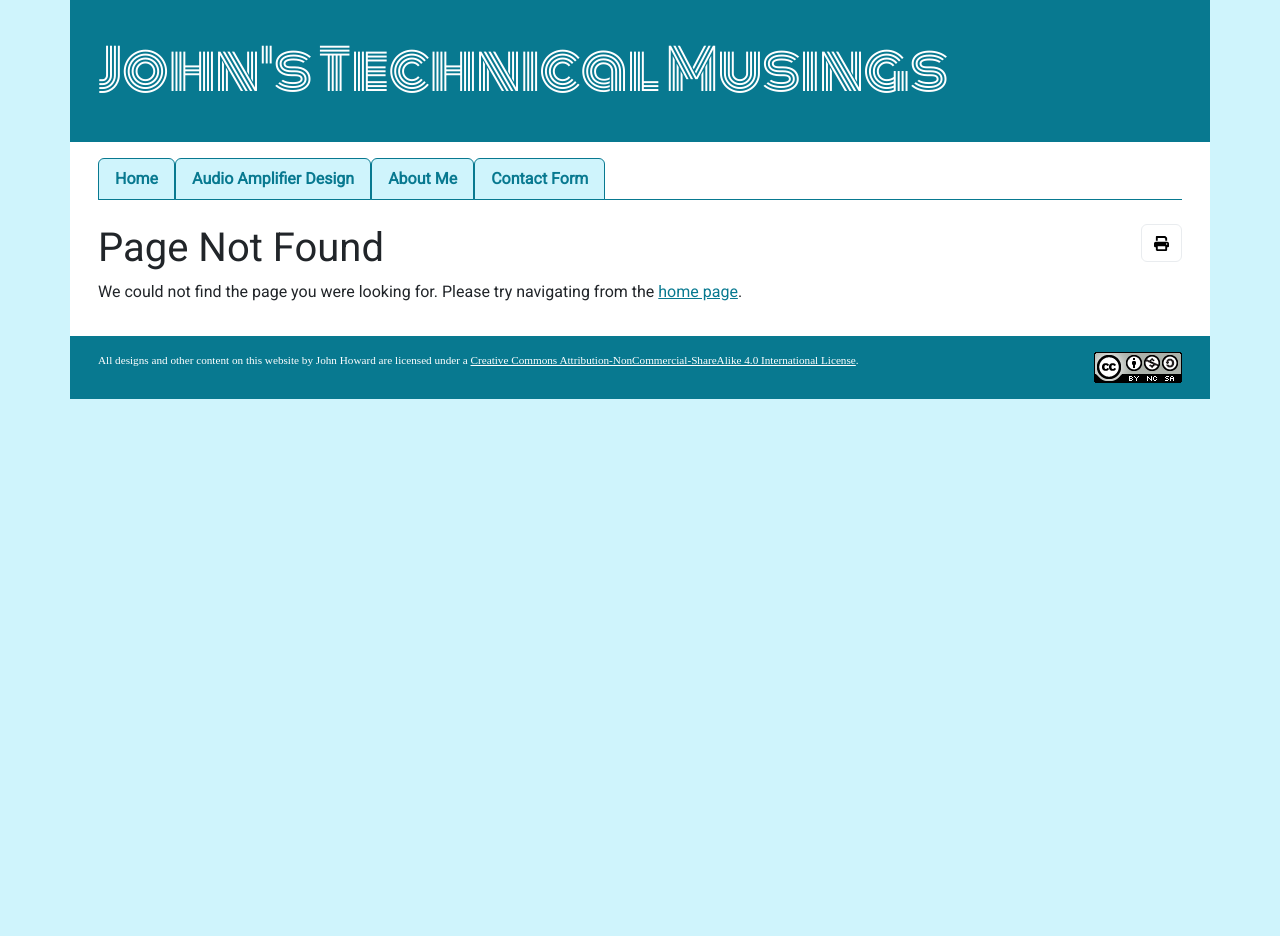
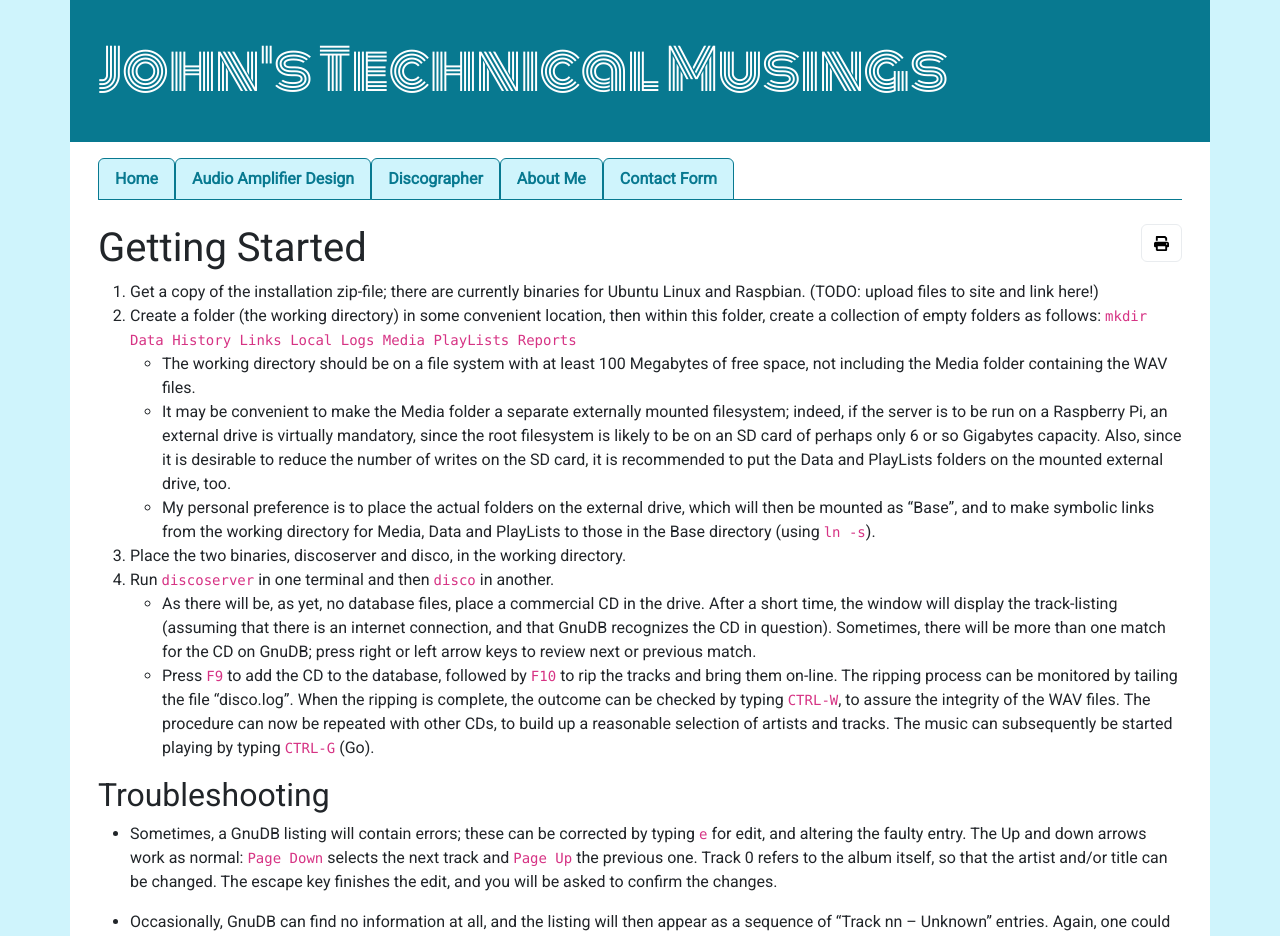
Before and after one commit to RobinetDisco/robinet.co.uk, a Next.js app: page /disco/getting-started in a window 1280 px wide. Before the commit this address had no page. Shown: the top 936 px of the page. Before the commit the page ends 800 px from the top, so only its background shows below. Built offline with nearby package versions, Linux system fonts and the light colour scheme.

Commit message:
Getting started guide; directory to hold binaries

```diff
--- a/app/components/nav-items.tsx
+++ b/app/components/nav-items.tsx
@@ -11,7 +11,7 @@ export default function NavItems() {
       url: '/amplifier-design',
       key: 'amplifier-design',
     },
-    // { name: 'Discographer', url: '/disco', key: 'disco' },
+    { name: 'Discographer', url: '/disco', key: 'disco' },
     { name: 'About Me', url: '/about', key: 'about' },
     { name: 'Contact Form', url: '/contact', key: 'contact' },
   ]
--- /dev/null
+++ b/app/disco/getting-started/page.mdx
@@ -0,0 +1,22 @@
+export const metadata = {
+  title: 'Getting Started'
+}
+
+# Getting Started
+
+1. Get a copy of the installation zip-file; there are currently binaries for Ubuntu Linux and Raspbian. (TODO: upload files to site and link here!)
+1. Create a folder (the working directory) in some convenient location, then within this folder, create a collection of empty folders as follows: `mkdir Data History Links Local Logs Media PlayLists Reports`
+      - The working directory should be on a file system with at least 100 Megabytes of free space, not including the Media folder containing the WAV files.
+      - It may be convenient to make the Media folder a separate externally mounted filesystem;  indeed, if the server is to be run on a Raspberry Pi, an external drive is virtually mandatory, since the root filesystem is likely to be on an SD card  of perhaps only 6 or so Gigabytes capacity.  Also, since it is desirable to reduce the number of writes on the SD card, it is recommended to put the Data and PlayLists folders on the mounted external drive, too.
+      - My personal preference is to place the actual folders on the external drive, which will then be mounted as “Base”, and to make symbolic links from the working directory for Media, Data and PlayLists to those in the Base directory (using `ln -s`).
+1. Place the two binaries, discoserver and disco, in the working directory.
+1. Run `discoserver` in one terminal and then `disco` in another.
+    - As there will be, as yet, no database files, place a commercial CD in the drive.  After a short time, the window will display the track-listing (assuming that there is an internet connection, and that GnuDB recognizes the CD in question).  Sometimes, there will be more than one match for the CD on GnuDB; press right or left arrow keys to review next or previous match.
+    - Press `F9` to add the CD to the database, followed by `F10` to rip the tracks and bring them on-line.  The ripping process can be monitored by tailing the file “disco.log”.  When the ripping is complete, the outcome can be checked by typing `CTRL-W`, to assure the integrity of the WAV files.  The procedure can now be repeated with other CDs, to build up a reasonable selection of artists and tracks.  The music can subsequently be started playing by typing `CTRL-G` (Go).
+
+## Troubleshooting
+
+- Sometimes, a GnuDB listing will contain errors;  these can be corrected by typing `e` for edit, and altering the faulty entry. The Up and down arrows work as normal: `Page Down` selects the next track and `Page Up` the previous one.  Track 0 refers to the album itself, so that the artist and/or title can be changed.  The escape key finishes the edit, and you will be asked to confirm the changes.
+
+- Occasionally, GnuDB can find no information at all, and the listing will then appear as a sequence of “Track nn – Unknown” entries.  Again, one could use the editor to fill in the details, but a better plan is to import a track listing by selecting: “Maintenance –Imports—Plain text import”.  Suitable track listings can often be obtained from web sites such as “discogs” (albeit involving some massaging of the data).  The format for the imported text file should be:
+      “Artist – Title” (N.B. a single space either side of the hyphen (-).  There are other import options available, such as XMCD.
--- a/app/disco/page.mdx
+++ b/app/disco/page.mdx
@@ -2,6 +2,11 @@ export const metadata = {
   title: 'Discographer'
 }
 
+import Link from 'next/link'
+
 # Discographer
 
 _Coming soon!_
+
+- <Link href="/disco/getting-started">Getting Started</Link>
+- <Link href="/disco/paper">Full Paper</Link>
--- /dev/null
+++ b/app/disco/paper/page.mdx
@@ -0,0 +1 @@
+TBD
--- a/package.json
+++ b/package.json
@@ -31,6 +31,7 @@
     "autoprefixer": "^10.0.1",
     "eslint": "^8",
     "eslint-config-next": "14.0.3",
+    "netlify-cli": "^17.10.1",
     "postcss": "^8",
     "sass": "^1.69.5",
     "tailwindcss": "^3.3.0",
```
Also changed, not shown: 2 other files (tests, documents, lock files or other folders).
